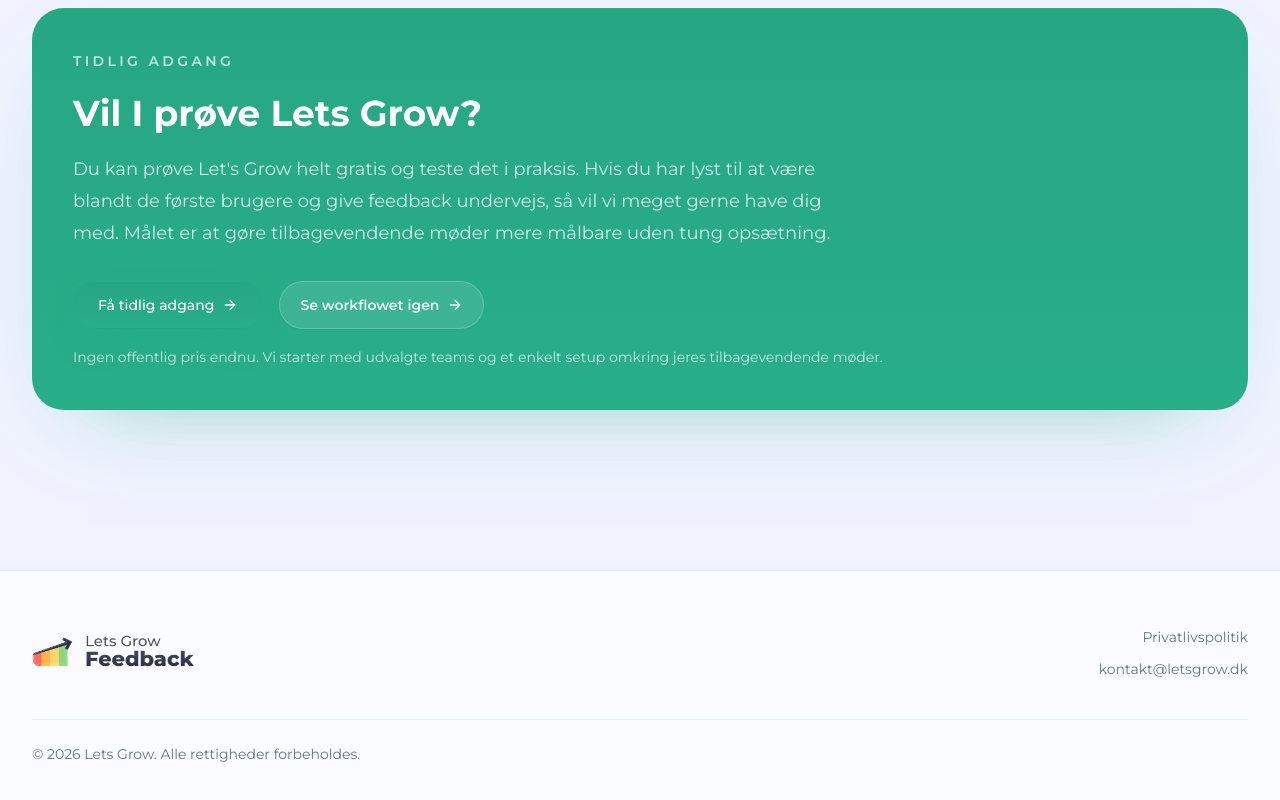
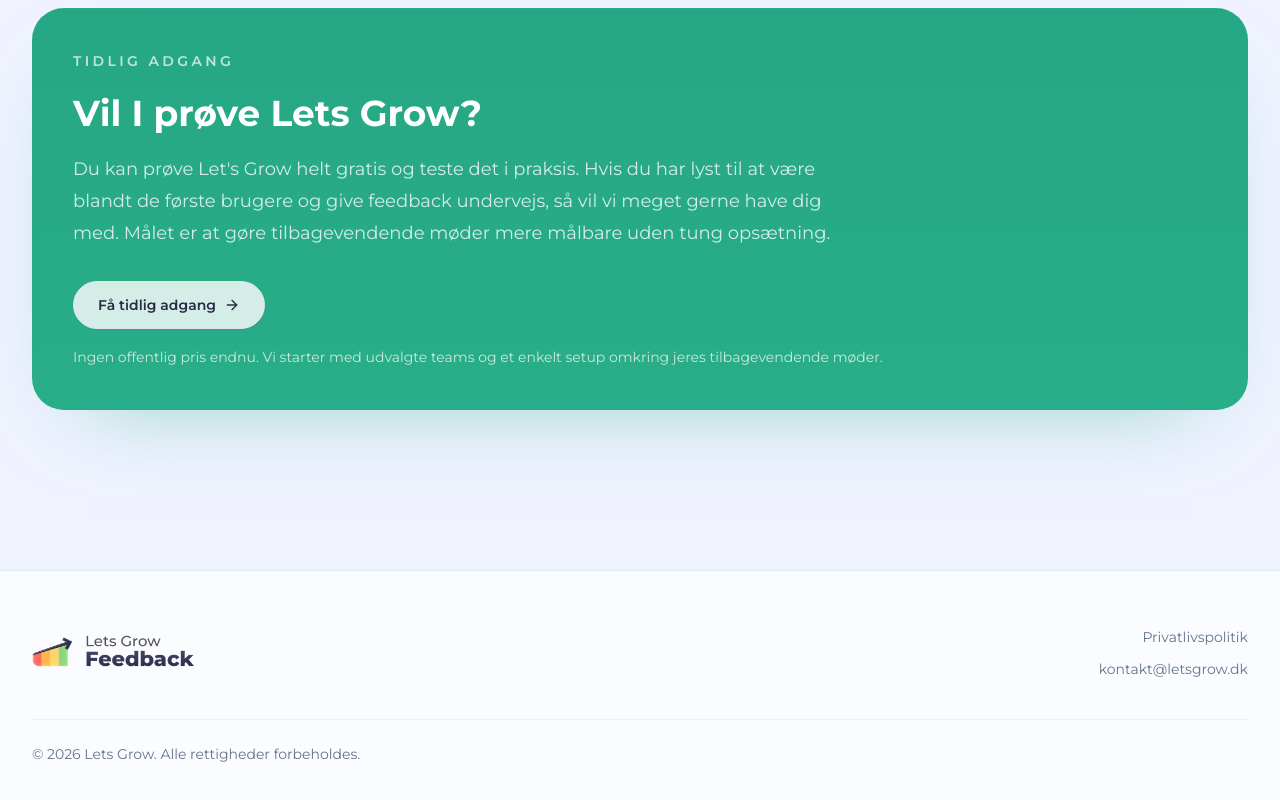
Before and after one commit to FeedbackFriends/feedback-monorepo, a Next.js app in the folder web/: page / in a window 1280 px wide. Shown: the part 4315-5115 px from the top of the page. Built offline with nearby package versions, Linux system fonts and the light colour scheme; no server answers.

Commit message:
Adjust early access secondary CTA

```diff
--- a/web/src/components/landing/LandingPage.tsx
+++ b/web/src/components/landing/LandingPage.tsx
@@ -112,10 +112,7 @@
       <HowItWorksSection />
       <OutcomesSection />
       <FaqSection openFaqIndex={openFaqIndex} onToggleFaq={handleToggleFaq} />
-      <EarlyAccessSection
-        earlyAccessUrl={earlyAccessUrl}
-        onHowItWorksClick={handleHowItWorksClick}
-      />
+      <EarlyAccessSection earlyAccessUrl={earlyAccessUrl} />
       <MobileStickyCta
         earlyAccessUrl={earlyAccessUrl}
         visible={showMobileStickyCta}
--- a/web/src/components/landing/sections/EarlyAccessSection.tsx
+++ b/web/src/components/landing/sections/EarlyAccessSection.tsx
@@ -1,21 +1,16 @@
 'use client'
 
 import { motion } from "framer-motion"
-import type { MouseEventHandler } from "react"
 import { ArrowRight } from "lucide-react"
 import { fadeInUp, stagger } from "@/components/landing/motion"
-import EarlyAccessButton from "@/components/ui/EarlyAccessButton"
 import SecondaryButton from "@/components/ui/SecondaryButton"
+import { earlyAccessLabel } from "@/lib/letsgrow"
 
 type EarlyAccessSectionProps = {
   earlyAccessUrl: string
-  onHowItWorksClick: MouseEventHandler<HTMLAnchorElement>
 }
 
-function EarlyAccessSection({
-  earlyAccessUrl,
-  onHowItWorksClick,
-}: EarlyAccessSectionProps) {
+function EarlyAccessSection({ earlyAccessUrl }: EarlyAccessSectionProps) {
   return (
     <section className="container pb-16 pt-6 sm:pb-24">
       <motion.div
@@ -44,14 +39,12 @@
           className="mt-8 flex flex-col gap-4 sm:flex-row sm:items-center"
           variants={fadeInUp}
         >
-          <EarlyAccessButton className="h-12 px-6" href={earlyAccessUrl} size="lg" />
           <SecondaryButton
             asChild
-            className="h-12 px-5 text-sm font-semibold"
-            tone="inverse"
+            className="h-12 px-6 text-sm font-semibold"
           >
-            <a href="#how-it-works" onClick={onHowItWorksClick}>
-              Se workflowet igen
+            <a href={earlyAccessUrl} target="_blank" rel="noopener noreferrer">
+              {earlyAccessLabel}
               <ArrowRight className="ml-2 h-4 w-4" />
             </a>
           </SecondaryButton>
```
